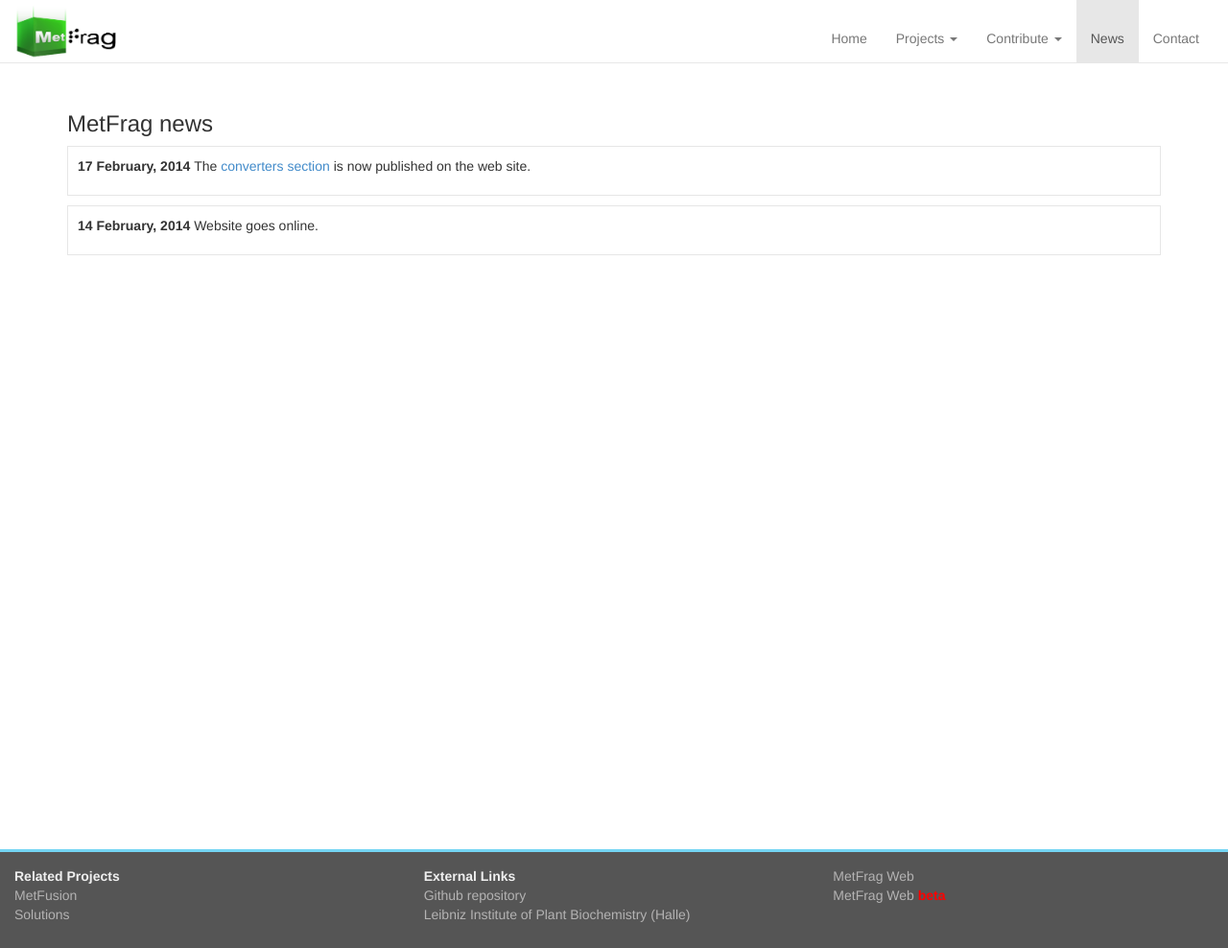
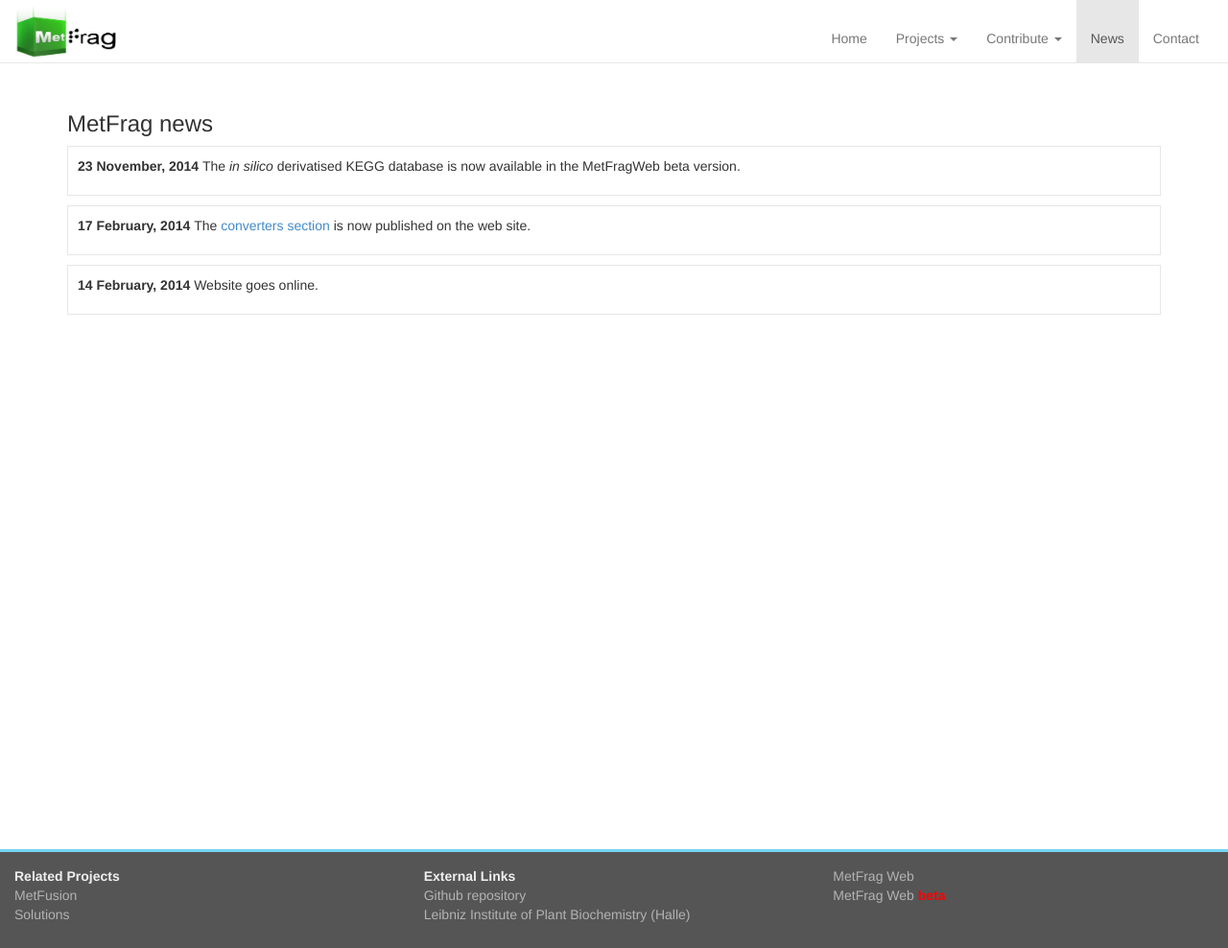
Before and after one commit to ipb-halle/MetFrag, a Jekyll site: the page built from news/index.html, in a window 1280 px wide. Shown: the whole page at 96% size. Built offline with Jekyll 4.4.1, drawn with Linux system fonts in a browser that asks for light colours; nearby versions of some CDN libraries; Markdown is read by kramdown in place of the engine named in the settings.

Commit message:
Update index.html

```diff
--- a/news/index.html
+++ b/news/index.html
@@ -9,6 +9,7 @@
 
   <!-- <li><p><b>February 3, 2014</b> Release of nmrML-1.0-RC1 for for public consultation and feedback. </p></li>
   -->
+  <li><p><b>23 November, 2014 </b> The <i>in silico</i> derivatised KEGG database is now available in the MetFragWeb beta version. </p></li>
   <li><p><b>17 February, 2014 </b> The <a href="/MetFrag/projects/converter">converters section</a> is now published on the web site. </p></li>
   <li><p><b>14 February, 2014 </b> Website goes online. </p></li>
 </ul>
```
